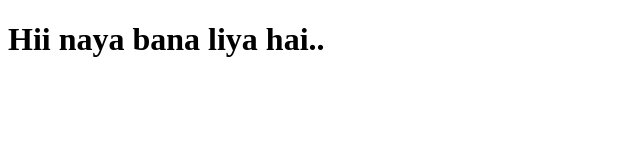
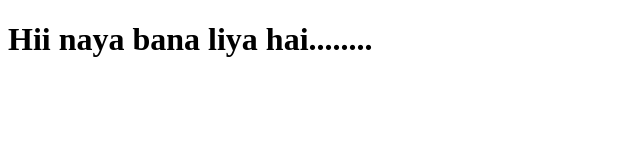
Before and after one commit to thapatechnical/thapaanilgit, a plain HTML site: page index.html in a window 1280 px wide. Shown: the full height of the page, 0-640 px from the left. Drawn offline with Linux system fonts and the light colour scheme.

Commit message:
dot added

```diff
--- a/index.html
+++ b/index.html
@@ -5,7 +5,7 @@
 </head>
 <body>
 
-	<h1> Hii naya bana liya hai..</h1>
+	<h1> Hii naya bana liya hai........</h1>
 
 </body>
 </html>
```
